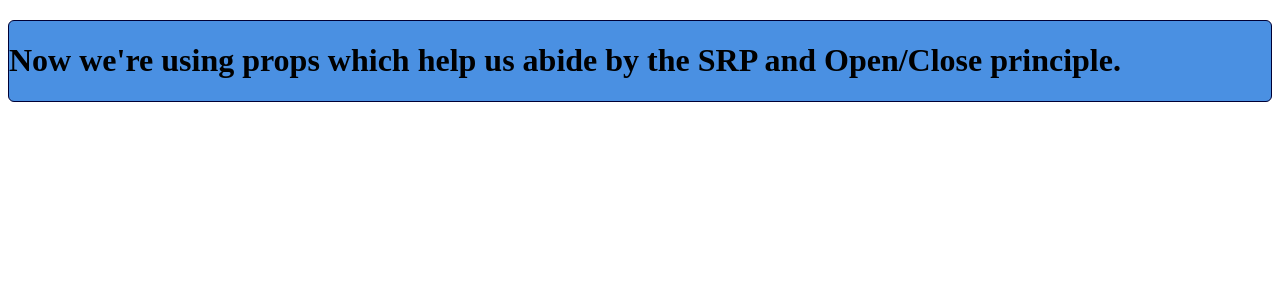
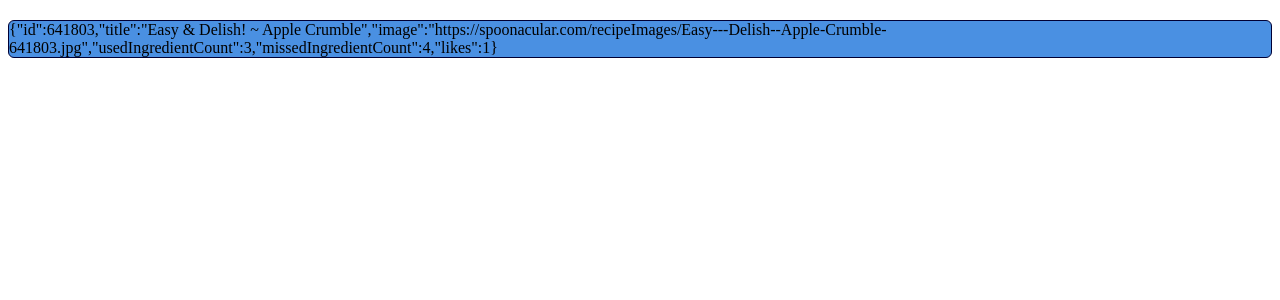
Before and after one commit to FergusLemon/hangy-hippo, a React (Create React App) app: page / in a window 1280 px wide. Shown: the top 300 px of the page. Built offline with nearby package versions, Linux system fonts and the light colour scheme.

Commit message:
Add test to check that endpoint dummy data is presented correctly using defaultProps for now.

```diff
--- a/src/App.css
+++ b/src/App.css
@@ -5,4 +5,6 @@
   overflow: hidden;
   margin-top: 20px;
   word-wrap: break-word;
+  display: flex;
+  align-items: center;
 }
--- a/src/App.js
+++ b/src/App.js
@@ -3,10 +3,19 @@
 import './App.css';
 
 class App extends Component {
+  static defaultProps = {
+    "id": 641803,
+    "title": "Easy & Delish! ~ Apple Crumble",
+    "image": "https://spoonacular.com/recipeImages/Easy---Delish--Apple-Crumble-641803.jpg",
+    "usedIngredientCount": 3,
+    "missedIngredientCount": 4,
+    "likes": 1
+  };
+
   render() {
     return (
       <div className="list-item-card">
-        <Display message="Now we're using props which help us abide by the SRP and Open/Close principle."/>
+        { JSON.stringify(this.props) }
       </div>
     );
   }
```
Also changed, not shown: 1 other file (tests, documents, lock files or other folders).
